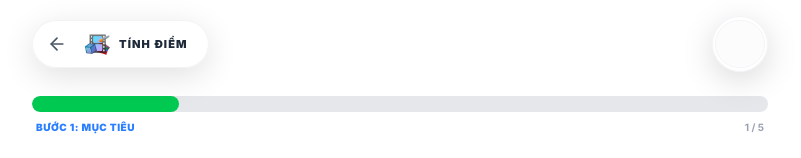
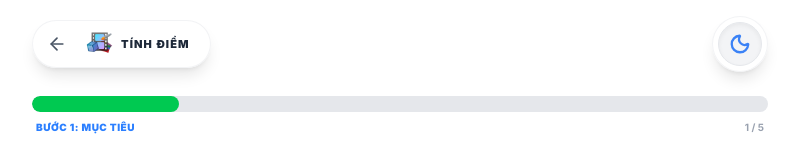
Before and after one commit to enderbk0/tinhdiem, a Next.js app: page /tinhdiem/ in a window 1280 px wide. Shown: the top 158 px of the page, without its empty margins (240-1041 px from the left). Built offline with nearby package versions, Linux system fonts and the light colour scheme.

Commit message:
Fix: Forced theme icon visibility using raw button and explicit props

```diff
--- a/src/components/Navbar.tsx
+++ b/src/components/Navbar.tsx
@@ -3,11 +3,10 @@
 import React, { useEffect, useState } from 'react';
 import { useTheme } from 'next-themes';
 import { Sun, Moon, ArrowLeft } from 'lucide-react';
-import { Button } from './ui/Button';
 import Image from 'next/image';
 
 export const Navbar: React.FC = () => {
-  const { theme, resolvedTheme, setTheme } = useTheme();
+  const { resolvedTheme, setTheme } = useTheme();
   const [mounted, setMounted] = useState(false);
 
   useEffect(() => {
@@ -23,19 +22,17 @@ export const Navbar: React.FC = () => {
   return (
     <div className="fixed top-4 left-1/2 -translate-x-1/2 z-50 w-full max-w-3xl px-4 pointer-events-none">
       <div className="flex justify-between items-center w-full">
-        {/* Left Island: Back + Logo + Title */}
-        <nav className="bg-white/90 dark:bg-gray-900/90 backdrop-blur-2xl border border-gray-200/50 dark:border-gray-700/50 rounded-full pl-1.5 pr-5 h-12 flex items-center gap-2 shadow-[0_8px_32px_rgba(0,0,0,0.12)] pointer-events-auto transition-all">
-          <Button
-            variant="ghost"
-            size="sm"
+        {/* Left Island */}
+        <div className="bg-white/90 dark:bg-gray-900/90 backdrop-blur-2xl border border-gray-200/50 dark:border-gray-700/50 rounded-full pl-1 pr-5 h-12 flex items-center gap-2 shadow-lg pointer-events-auto">
+          <button
             onClick={() => window.location.href = 'https://enderbk.is-cool.dev/labs'}
-            className="p-2 h-9 w-9 rounded-full hover:bg-gray-100 dark:hover:bg-gray-800 transition-all active:scale-90"
+            className="p-2 h-10 w-10 rounded-full hover:bg-gray-100 dark:hover:bg-gray-800 transition-all flex items-center justify-center text-gray-600 dark:text-gray-300"
           >
-            <ArrowLeft className="w-5 h-5 text-gray-600 dark:text-gray-300" />
-          </Button>
+            <ArrowLeft size={20} />
+          </button>
 
           <div className="flex items-center gap-2">
-            <div className="relative w-7 h-7 flex items-center justify-center">
+            <div className="relative w-7 h-7">
               <Image
                 src="/tinhdiem/enderbk'slabs.png"
                 alt="Logo"
@@ -45,32 +42,30 @@ export const Navbar: React.FC = () => {
                 priority
                 onError={(e) => {
                   const img = e.target as HTMLImageElement;
-                  if (!img.src.includes('tinhdiem/tinhdiem')) {
-                     img.src = "enderbk'slabs.png";
-                  }
+                  img.src = "enderbk'slabs.png";
                 }}
               />
             </div>
-            <h1 className="text-[11px] font-black uppercase tracking-widest text-gray-800 dark:text-gray-100 whitespace-nowrap">
+            <span className="text-[11px] font-black uppercase tracking-widest text-gray-800 dark:text-gray-100">
               Tính điểm
-            </h1>
+            </span>
           </div>
-        </nav>
+        </div>
 
-        {/* Right Island: Theme Toggle */}
-        <nav className="bg-white/90 dark:bg-gray-900/90 backdrop-blur-2xl border border-gray-200/50 dark:border-gray-700/50 rounded-full w-14 h-14 flex items-center justify-center shadow-[0_8px_32px_rgba(0,0,0,0.15)] pointer-events-auto transition-all active:scale-95">
-          <Button
-            variant="ghost"
+        {/* Right Island - THEME TOGGLE */}
+        <div className="bg-white/90 dark:bg-gray-900/90 backdrop-blur-2xl border border-gray-200/50 dark:border-gray-700/50 rounded-full w-14 h-14 flex items-center justify-center shadow-lg pointer-events-auto">
+          <button
             onClick={() => setTheme(isDark ? 'light' : 'dark')}
-            className="h-12 w-12 rounded-full hover:bg-gray-100 dark:hover:bg-gray-800 transition-all flex items-center justify-center group bg-gray-50/50 dark:bg-gray-800/50 border border-gray-100 dark:border-gray-700"
+            className="h-11 w-11 rounded-full bg-gray-100 dark:bg-gray-800 flex items-center justify-center transition-all active:scale-90 border border-gray-200 dark:border-gray-600 shadow-inner"
+            aria-label="Toggle Theme"
           >
             {isDark ? (
-              <Sun className="w-7 h-7 text-yellow-400 fill-yellow-400/20 transition-transform group-hover:rotate-45 block" />
+              <Sun size={26} color="#facc15" strokeWidth={2.5} />
             ) : (
-              <Moon className="w-6 h-6 text-blue-600 fill-blue-600/10 transition-transform group-hover:-rotate-12 block" />
+              <Moon size={22} color="#3b82f6" strokeWidth={2.5} />
             )}
-          </Button>
-        </nav>
+          </button>
+        </div>
       </div>
     </div>
   );
```
